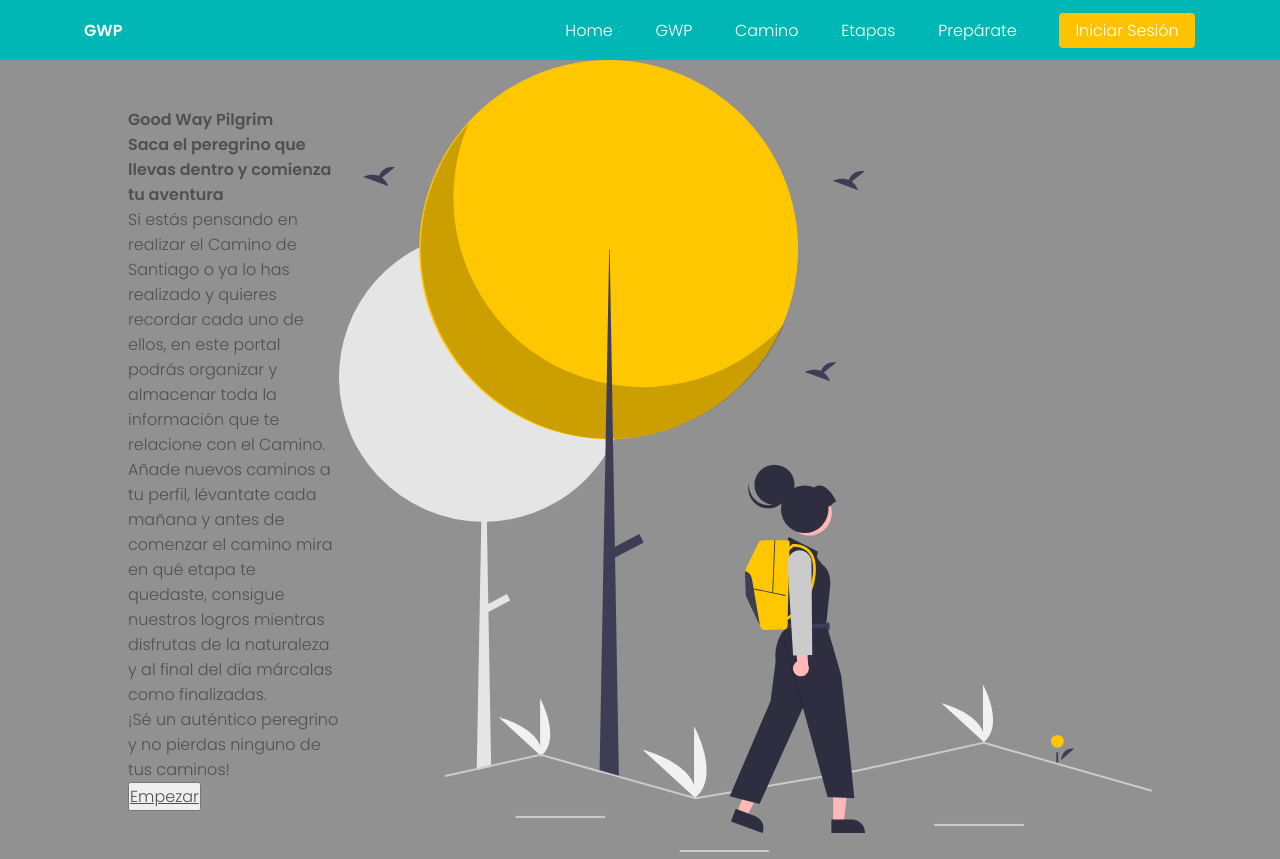
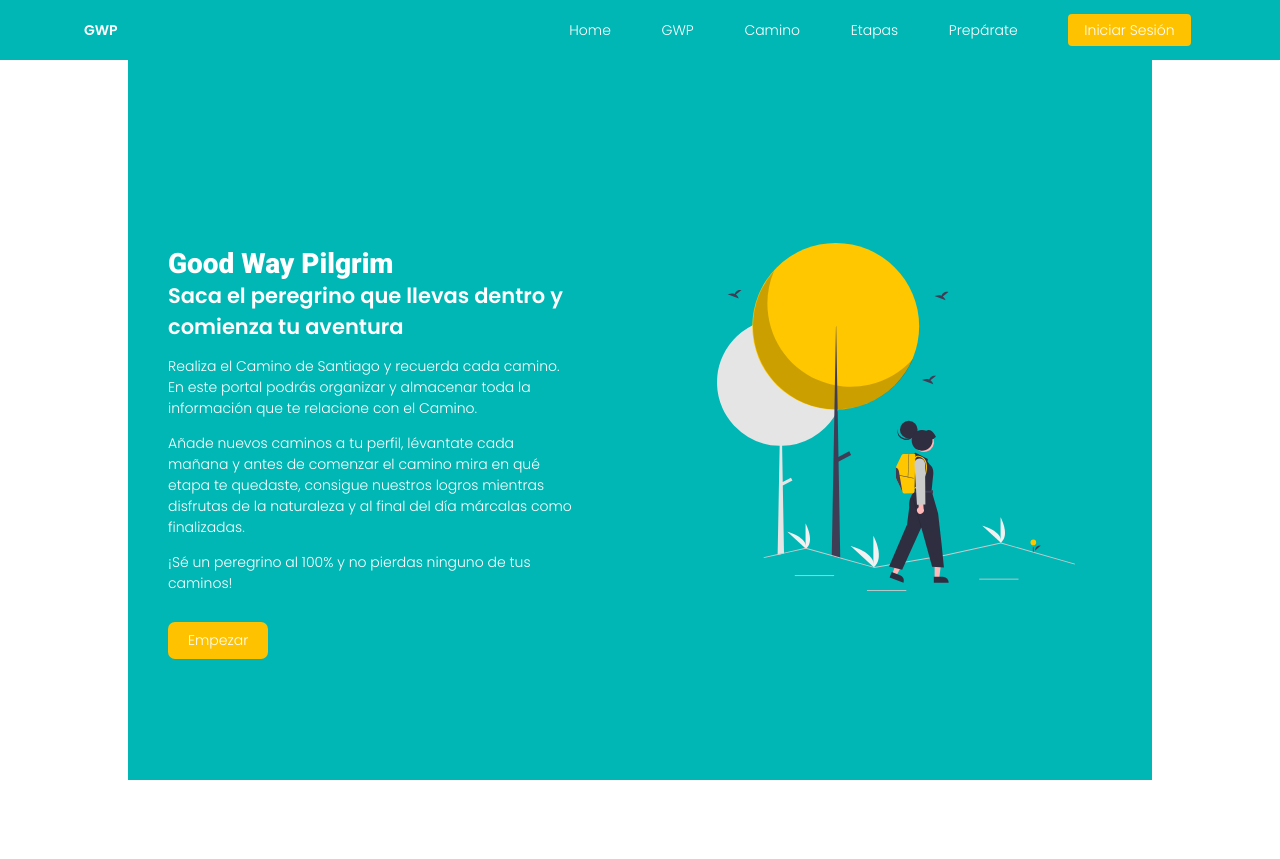
Before and after one commit to astherTrinidad/goodwaypilgrim-landing, a plain HTML site: page index.html in a window 1280 px wide. After the commit the page ends 800 px from the top, so only its background shows below. Drawn offline with Linux system fonts and the light colour scheme.

Commit message:
sección gwp maquetada

```diff
--- a/assets/css/content.css
+++ b/assets/css/content.css
@@ -1,12 +1,122 @@
 .main {
-  background: var(--mediumGrey);
+  background: var(--white);
 }
 
 .main-container {
   align-items: center;
+  background-color: var(--turquoise);
+  color: var(--white);
   display: grid;
   grid-template-columns: 1fr 1fr;
+  height: 90vh;
   justify-self: center;
   margin: 0 auto;
   width: 80%;
 }
+
+.main-content {
+  color: var(--white);
+  justify-self: start;
+  margin-left: 40px;
+  width: 80%;
+}
+
+.main-content h1 {
+  font-family: "Roboto", sans-serif;
+  font-size: 2rem;
+}
+
+.main-content h2 {
+  font-size: 1.5rem;
+}
+
+.main-content p {
+  margin-top: 1rem;
+  font-size: 1rem;
+}
+
+.main-btn {
+  background-color: var(--mustard);
+  border: none;
+  border-radius: 7px;
+  color: var(--white);
+  cursor: pointer;
+  font-size: 1rem;
+  margin-top: 2rem;
+  padding: 8px 20px;
+  position: absolute;
+  transition: all 0.35s;
+  outline: none;
+}
+
+.main-btn a {
+  color: var(--white);
+  position: relative;
+  text-decoration: none;
+  z-index: 2;
+}
+
+.main-btn:after {
+  background: var(--turquoise);
+  border-radius: 7px;
+  content: "";
+  height: 100%;
+  left: 0;
+  position: absolute;
+  top: 0;
+  transition: all 0.35s;
+  width: 0;
+}
+
+.main-btn:hover {
+  border: 1px solid var(--white);
+  color: var(--darkGrey);
+}
+
+.main-btn:hover:after {
+  width: 100%;
+}
+
+.main-img-container {
+  text-align: center;
+}
+
+#main-img {
+  height: 70%;
+  width: 70%;
+}
+
+@media screen and (max-width: 768px) {
+  .main-container {
+    align-items: center;
+    background-color: var(--turquoise);
+    display: grid;
+    grid-template-columns: auto;
+    height: 90vh;
+    justify-self: center;
+    width: 90%;
+    margin: 0 auto;
+  }
+
+  .main-content {
+    justify-self: center;
+    color: var(--white);
+    width: 80%;
+    margin: 2rem 0;
+  }
+
+  #main-img {
+    width: 50%;
+    height: 50%;
+  }
+}
+
+@media screen and (max-width: 480px) {
+  .main-content {
+    text-align: center;
+  }
+
+  #main-img {
+    display: none;
+  }
+}
--- a/assets/css/style.css
+++ b/assets/css/style.css
@@ -13,9 +13,9 @@
 
 * {
   box-sizing: border-box;
-  color: var(--darkGrey);
+  color: var(--white);
   font-family: "Poppins", sans-serif;
-  font-size: 16px;
+  font-size: 14px;
   margin: 0;
   padding: 0;
 }
@@ -76,7 +76,6 @@
 
 .nav-links-btn:hover {
   background-color: transparent;
-
   color: var(--white);
   padding: 5px 15px;
   border-radius: 4px;
--- a/index.html
+++ b/index.html
@@ -53,13 +53,17 @@
             <span class="bar"></span>
           </div>
           <ul class="nav-menu">
-            <li><a href="#" class="nav-links">Home</a></li>
-            <li><a href="#" class="nav-links">GWP</a></li>
-            <li><a href="#" class="nav-links">Camino</a></li>
-            <li><a href="#" class="nav-links">Etapas</a></li>
-            <li><a href="#" class="nav-links">Prepárate</a></li>
+            <li><a href="#home" class="nav-links">Home</a></li>
+            <li><a href="#GWP" class="nav-links">GWP</a></li>
+            <li><a href="#camino" class="nav-links">Camino</a></li>
+            <li><a href="#etapas" class="nav-links">Etapas</a></li>
+            <li><a href="#preparate" class="nav-links">Prepárate</a></li>
             <li>
-              <a href="#" class="nav-links nav-links-btn">Iniciar Sesión</a>
+              <a
+                href="http://www.goodwaypilgrim.com/login"
+                class="nav-links nav-links-btn"
+                >Iniciar Sesión</a
+              >
             </li>
           </ul>
         </nav>
@@ -68,20 +72,24 @@
 
     <main class="main">
       <div class="main-container">
-        <div class="main-content">
+        <div class="main-content" id="GWP">
           <h1>Good Way Pilgrim</h1>
           <h2>Saca el peregrino que llevas dentro y comienza tu aventura</h2>
           <p>
-            Si estás pensando en realizar el Camino de Santiago o ya lo has
-            realizado y quieres recordar cada uno de ellos, en este portal
+            Realiza el Camino de Santiago y recuerda cada camino. En este portal
             podrás organizar y almacenar toda la información que te relacione
-            con el Camino. Añade nuevos caminos a tu perfil, lévantate cada
-            mañana y antes de comenzar el camino mira en qué etapa te quedaste,
-            consigue nuestros logros mientras disfrutas de la naturaleza y al
-            final del día márcalas como finalizadas.
+            con el Camino.
           </p>
-          <p>¡Sé un auténtico peregrino y no pierdas ninguno de tus caminos!</p>
-          <button class="main-btn"><a href="#">Empezar</a></button>
+          <p>
+            Añade nuevos caminos a tu perfil, lévantate cada mañana y antes de
+            comenzar el camino mira en qué etapa te quedaste, consigue nuestros
+            logros mientras disfrutas de la naturaleza y al final del día
+            márcalas como finalizadas.
+          </p>
+          <p>¡Sé un peregrino al 100% y no pierdas ninguno de tus caminos!</p>
+          <button class="main-btn">
+            <a href="http://www.goodwaypilgrim.com">Empezar</a>
+          </button>
         </div>
         <div class="main-img-container">
           <img src="./assets/imgs/landing_section1.svg" alt="" id="main-img" />
```
